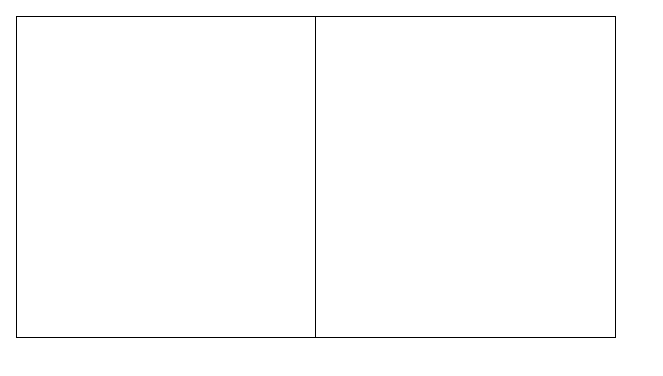
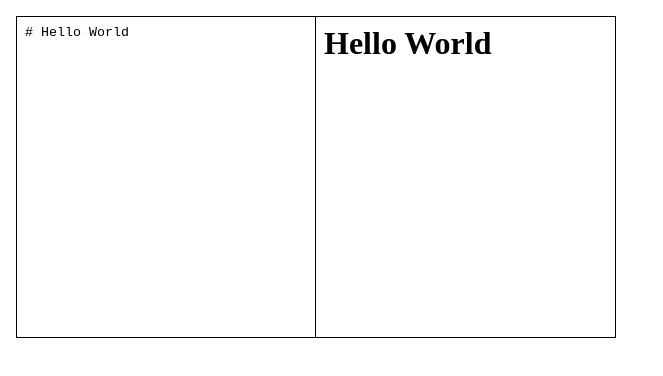
Before and after one commit to acciojob/markdown-CasteAwayy, a React app: page / in a window 1280 px wide. Shown: the top 376 px of the page, without its empty margins (0-663 px from the left). Built offline with nearby package versions, Linux system fonts and the light colour scheme.

Commit message:
Update App.js

```diff
--- a/src/components/App.js
+++ b/src/components/App.js
@@ -4,7 +4,7 @@ import React from "react";
 import "./../styles/styles.css";
 
 export default function App() {
-  const [markdown, setMarkdown] = useState("");
+  const [markdown, setMarkdown] = useState("# Hello World");
   const [preview, setPreview] = useState("");
   const [loading, setLoading] = useState(true);
 
```
